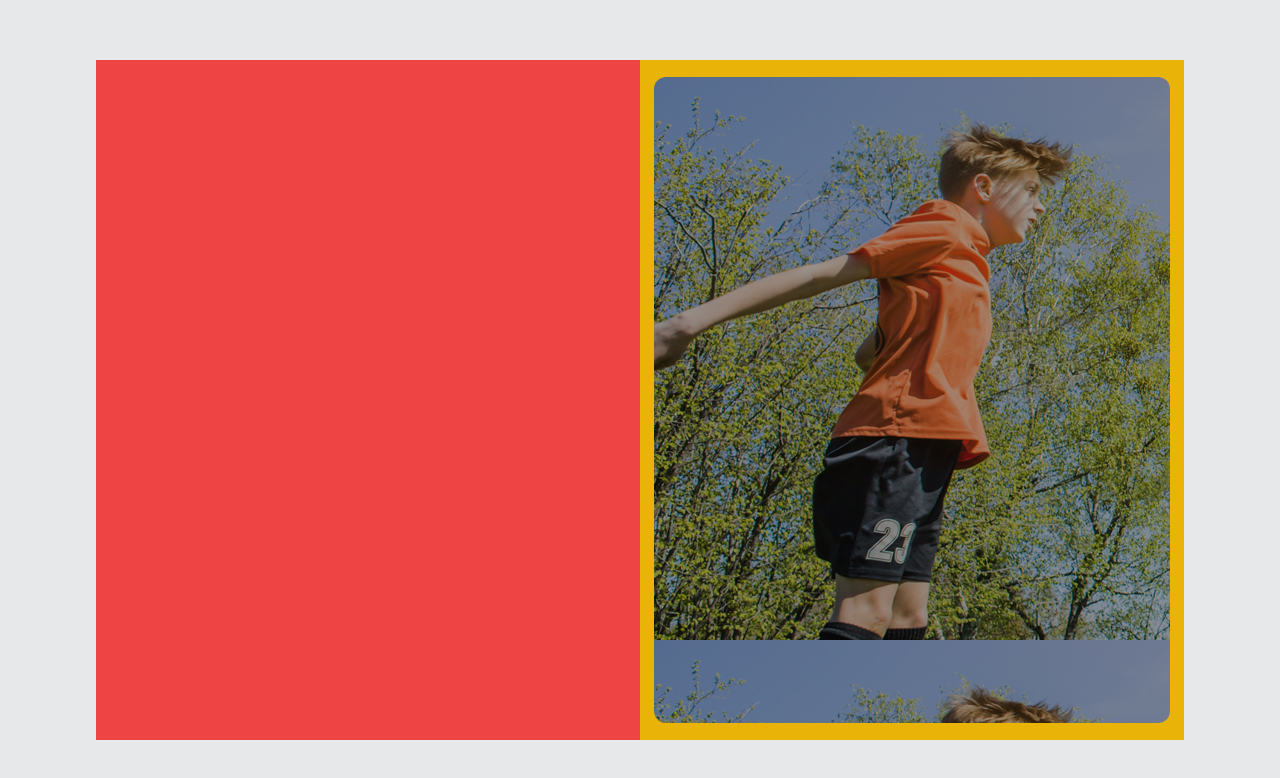
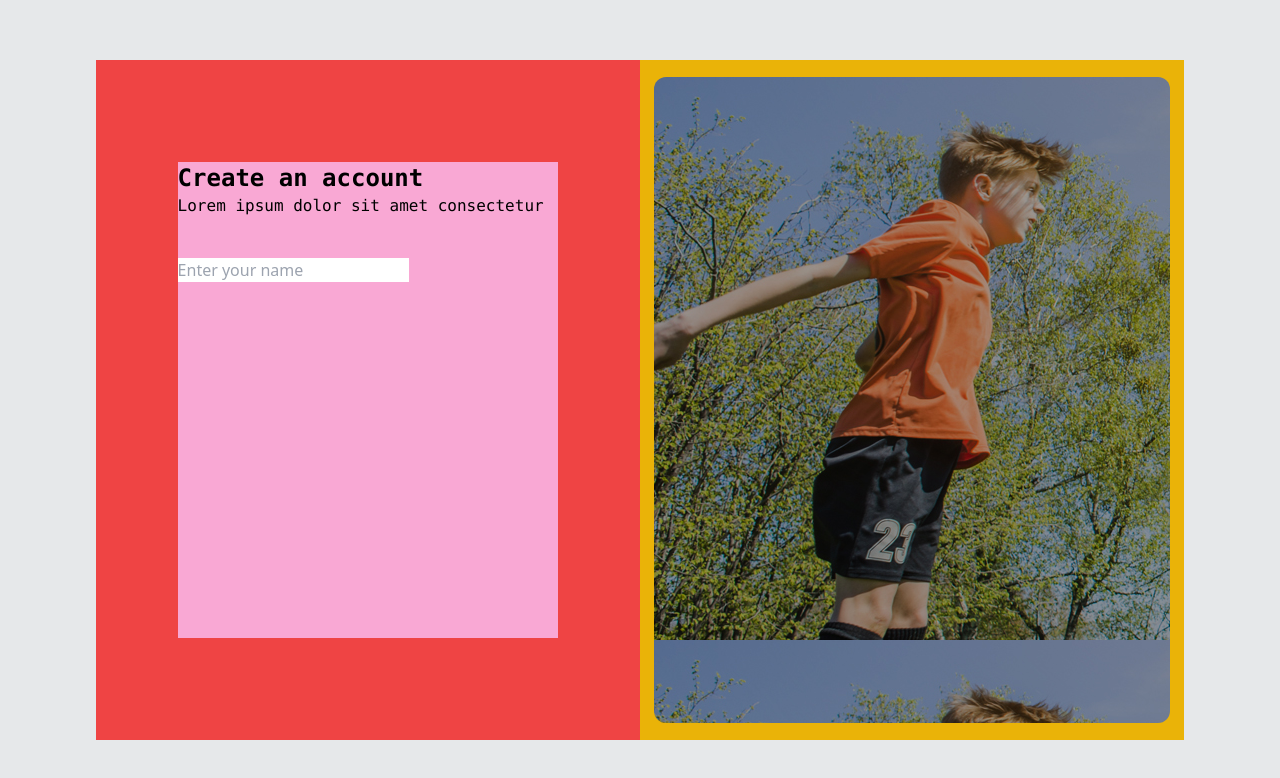
Before and after one commit to dev-sylv/Predict-Match-FE, a React (Vite) app: page /sign-up in a window 1280 px wide. Shown: the top 778 px of the page. Built offline with nearby package versions, Linux system fonts and the light colour scheme.

Commit message:
saved all

```diff
--- a/src/pages/Auth/SignUp.tsx
+++ b/src/pages/Auth/SignUp.tsx
@@ -4,7 +4,24 @@ const SignUp = () => {
   return (
     <div className="w-full h-screen bg-[#E6E8EA] flex items-center justify-center">
       <div className="w-[85%] h-[85%] bg-white flex">
-        <div className="w-[50%] h-[100%] bg-red-500"></div>
+        <div className="w-[50%] h-[100%] bg-red-500 flex items-center justify-center">
+          <div className="w-[70%] h-[70%] bg-pink-300">
+            <h1 className="text-2xl font-bold font-mono">Create an account</h1>
+            <p className="text-base font-normal font-mono">
+              Lorem ipsum dolor sit amet consectetur{" "}
+            </p>
+
+            {/* Staert from here */}
+            <div className="mt-10">
+              <input
+                className="border-0 outline-0"
+                type="text"
+                placeholder="Enter your name"
+              />
+            </div>
+          </div>
+        </div>
+
         <div className="w-[50%] h-[100%] bg-yellow-500 flex items-center justify-center">
           <div className="w-[95%] h-[95%] rounded-xl bg-awardsBG"></div>
         </div>
--- a/src/pages/LandingPage/Hero.tsx
+++ b/src/pages/LandingPage/Hero.tsx
@@ -3,6 +3,7 @@ import { ButtonProps } from "../../common";
 import images from "../../assets/images/image-layer2.png";
 import image2 from "../../assets/hero2.png";
 import image3 from "../../assets/neymar-football-png-23.png";
+import { NavLink } from "react-router-dom";
 
 const Hero = () => {
   const pictureHold = [
@@ -79,8 +80,9 @@ justify-center
             simply looking for the latest updates
           </span>
           {/* button */}
-          <ButtonProps
-            className="flex justify-center items-center w-[170px] bg-[#fbc02d]
+          <NavLink to="/sign-up">
+            <ButtonProps
+              className="flex justify-center items-center w-[170px] bg-[#fbc02d]
                 h-[47px]
                 rounded-[3px]
                 uppercase
@@ -91,8 +93,9 @@ justify-center
                 duration-500
                 mt-[12px]
                       "
-            text="get started"
-          />
+              text="get started"
+            />
+          </NavLink>
 
           <div className="cursor-pointer flex items-center mt-5 justify-between w-[30%] h-20 ">
             {pictureHold?.map((el) => (
```
